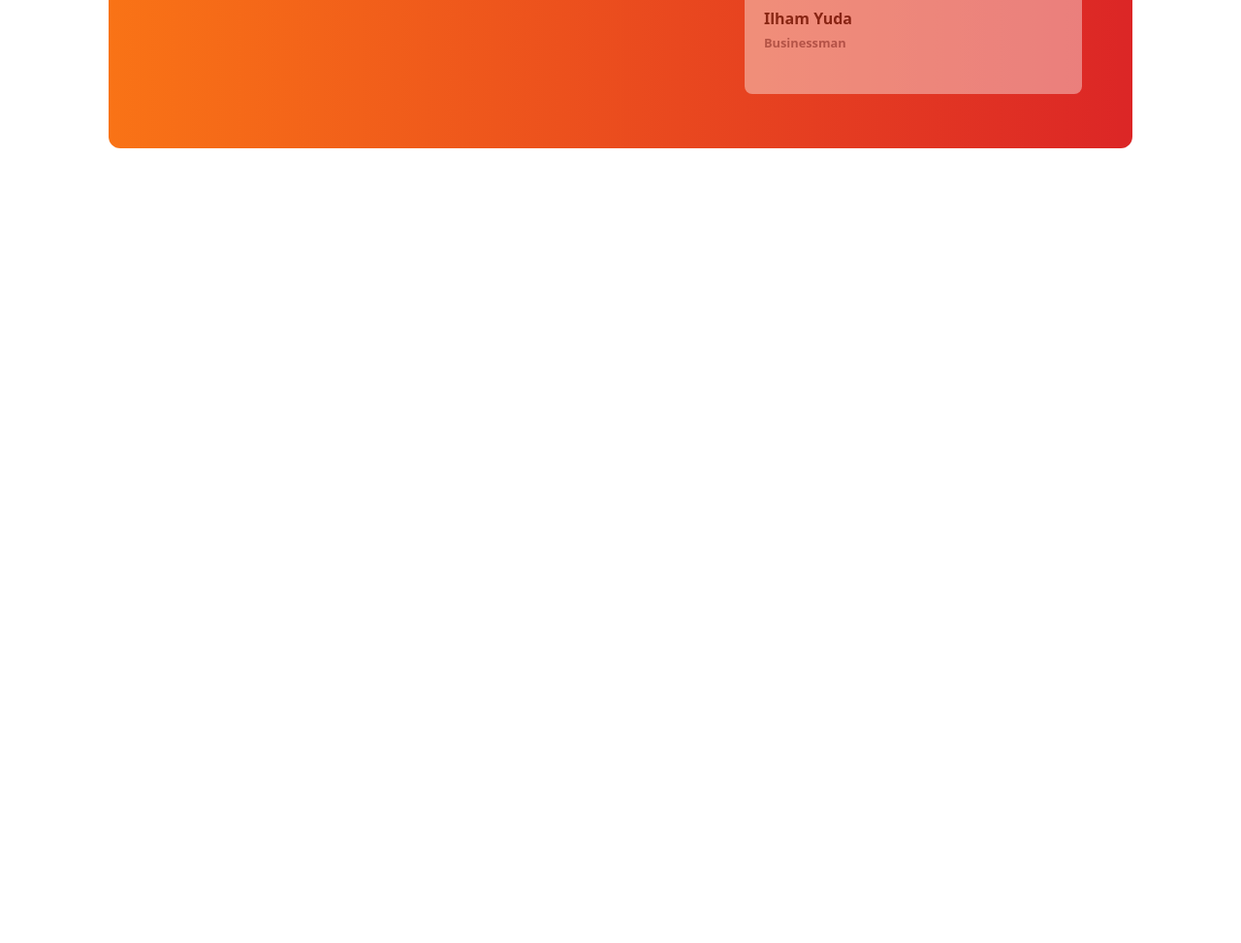
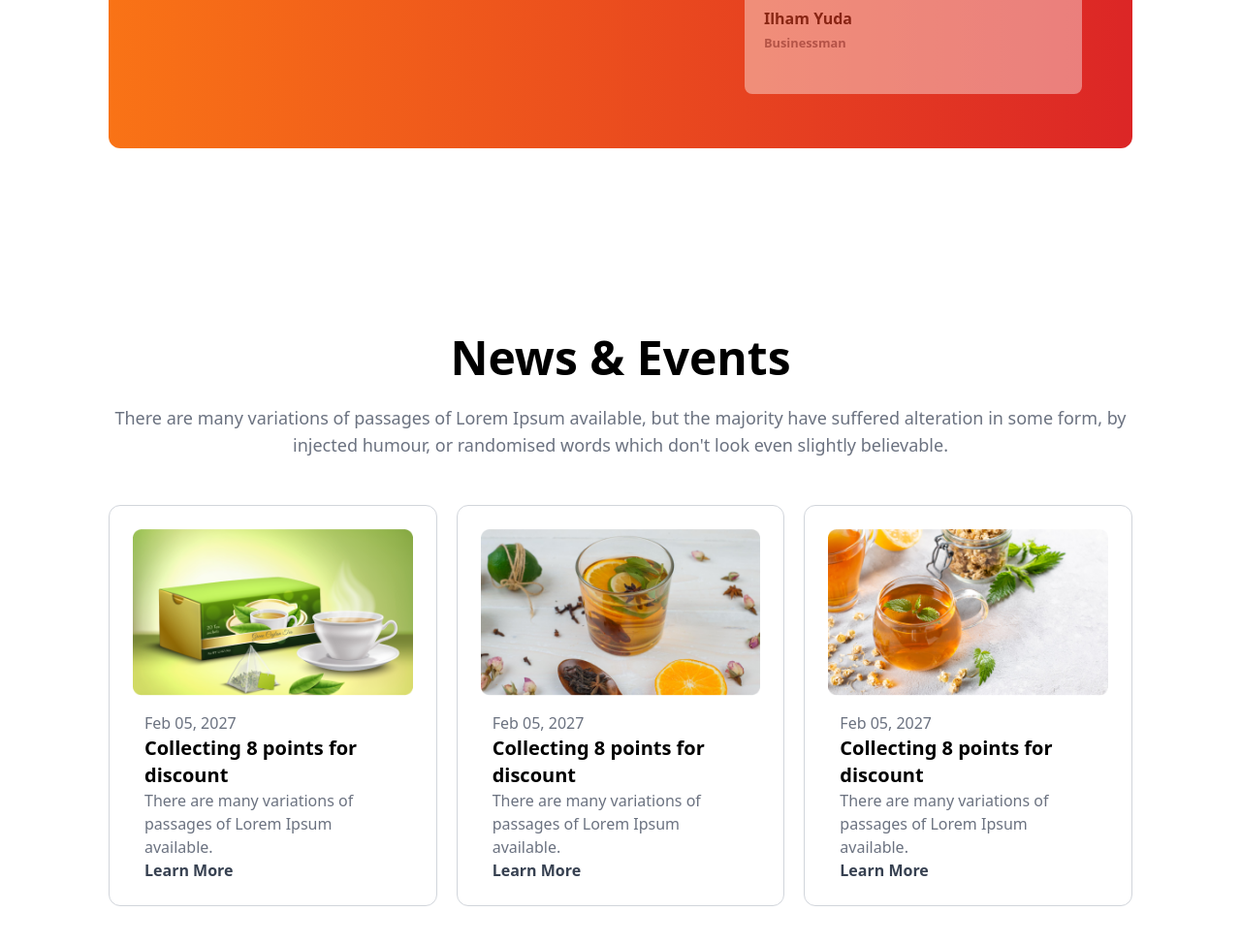
Before and after one commit to kingofdev-sujon/tea-house-project, a plain HTML site: page index.html in a window 1280 px wide. Shown: the part 2305-3278 px from the top of the page at 97% size. Before the commit the page ends 2554 px from the top, so only its background shows below. Drawn offline with nearby package versions, Linux system fonts and the light colour scheme.

Commit message:
news section completed

```diff
--- a/index.html
+++ b/index.html
@@ -233,6 +233,64 @@
 
         </section>
 
+        <!-- News & Event -->
+
+        <section class="mb-24 py-8 lg:py-24">
+            <!-- text section -->
+            <div class="items-center justify-center text-center">
+                <h1 class="text-5xl font-bold mb-6">News & Events</h1>
+                <p class="text-gray-500 text-lg">
+                    There are many variations of passages of Lorem Ipsum available, but the majority have suffered
+                    alteration in some form, by injected humour, or randomised words which don't look even slightly
+                    believable.
+                </p>
+
+            </div>
+
+            <!-- news card container -->
+            <div class="grid grid-cols-1 md:grid-cols-2 lg:grid-cols-3 gap-5">
+                <!-- card-1 -->
+                <div class="mt-12 border border-gray-300 rounded-xl px-6 py-6">
+                    <img src="./images/news-1.png" alt="news1">
+                    <div class="px-3 mt-4">
+                        <h2 class="text-4 text-gray-500 font-medium">Feb 05, 2027</h2>
+                        <h1 class="text-xl text-black font-bold">Collecting 8 points for discount</h1>
+                        <p class="text-3 text-gray-500 font-medium">There are many variations of passages of Lorem Ipsum
+                            available.
+                        </p>
+                        <a class="text-md font-bold text-gray-700" href="#">Learn More</a>
+                    </div>
+                </div>
+
+                <!-- card-2 -->
+                <div class="mt-12 border border-gray-300 rounded-xl px-6 py-6">
+                    <img src="./images/news-2.png" alt="news-2">
+                    <div class="px-3 mt-4">
+                        <h2 class="text-4 text-gray-500 font-medium">Feb 05, 2027</h2>
+                        <h1 class="text-xl text-black font-bold">Collecting 8 points for discount</h1>
+                        <p class="text-3 text-gray-500 font-medium">There are many variations of passages of Lorem Ipsum
+                            available.
+                        </p>
+                        <a class="text-md font-bold text-gray-700" href="#">Learn More</a>
+                    </div>
+                </div>
+
+                <!-- card-3 -->
+                <div class="mt-12 border border-gray-300 rounded-xl px-6 py-6">
+                    <img src="./images/news-3.png" alt="news-3">
+                    <div class="px-3 mt-4">
+                        <h2 class="text-4 text-gray-500 font-medium">Feb 05, 2027</h2>
+                        <h1 class="text-xl text-black font-bold">Collecting 8 points for discount</h1>
+                        <p class="text-3 text-gray-500 font-medium">There are many variations of passages of Lorem Ipsum
+                            available.
+                        </p>
+                        <a class="text-md font-bold text-gray-700" href="#">Learn More</a>
+                    </div>
+                </div>
+            </div>
+
+        </section>
+
     </main>
 
     <footer>
```
